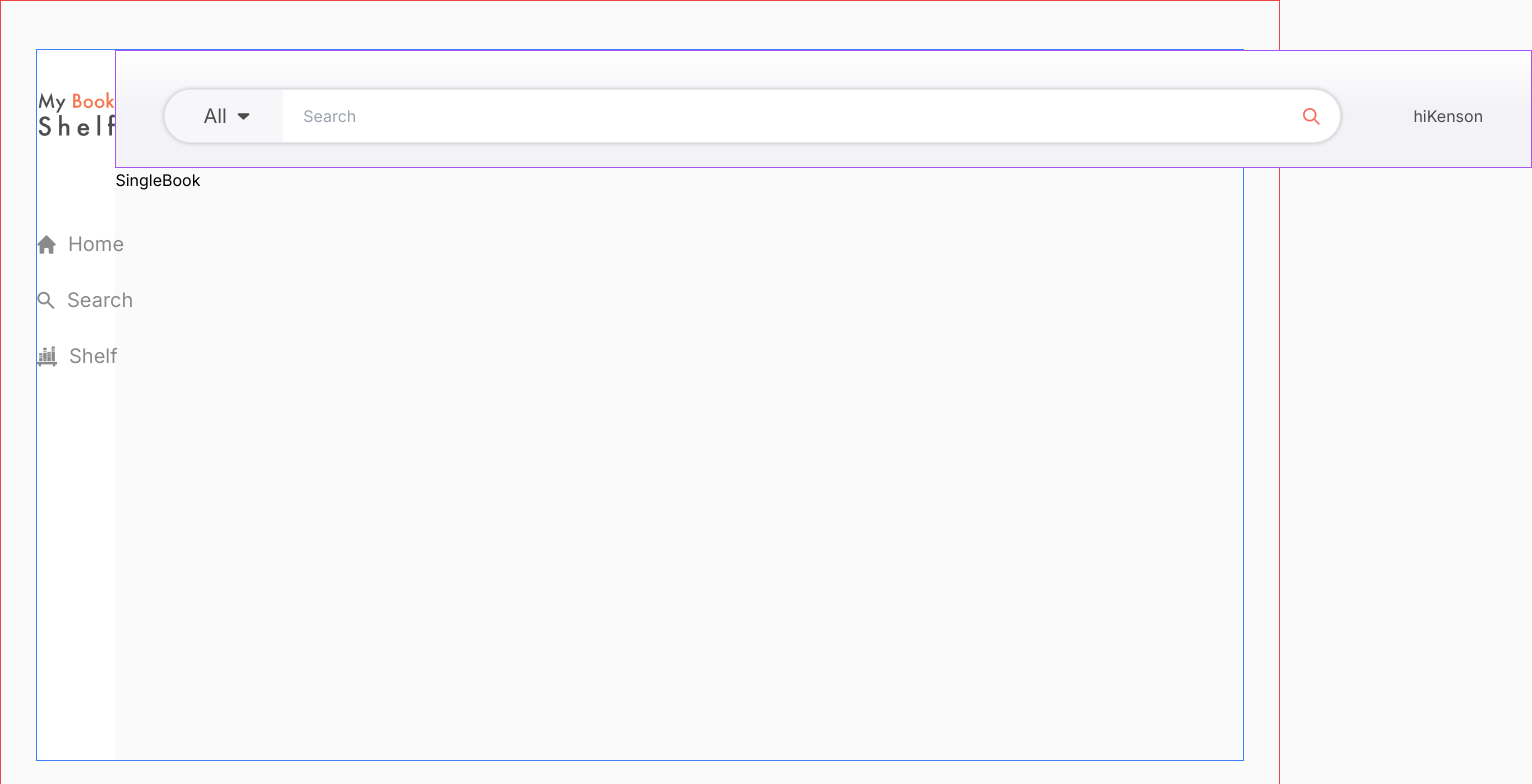
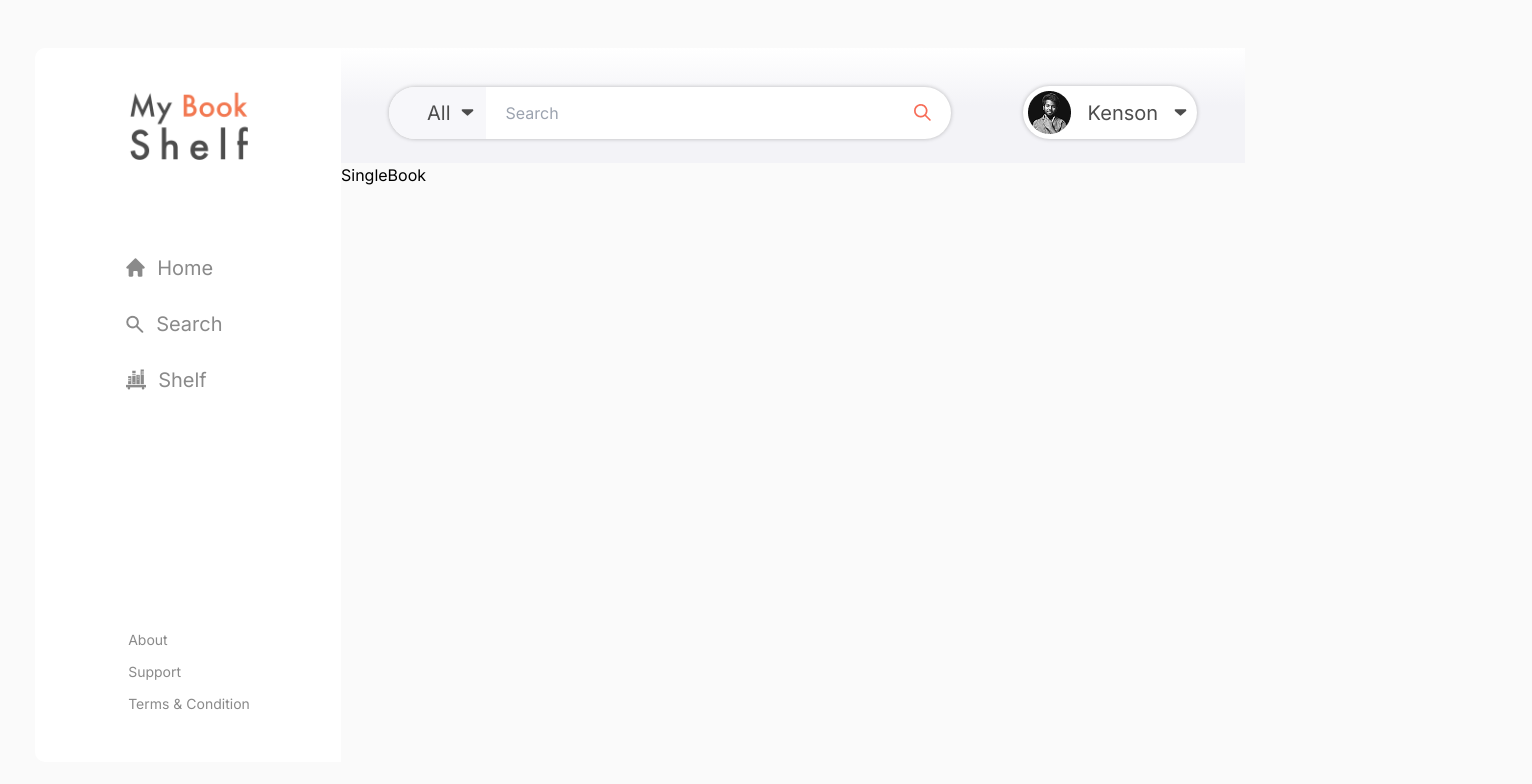
Before and after one commit to YudipRai10/My-Shelf, a React (Vite) app: page /book/1 in a window 1280 px wide. Shown: the top 784 px of the page, 1532 px wide, since content can reach past the window. Built offline with nearby package versions, Linux system fonts and the light colour scheme.

Commit message:
Added responsiveness

```diff
--- /dev/null
+++ b/src/Components/SideBar/InfoLink.tsx
@@ -0,0 +1,16 @@
+import React from "react";
+
+function InfoLink(): React.ReactElement {
+  const links = ["About", "Support", "Terms & Condition"];
+  return (
+    <div className="text-sm text-side ml-0.5">
+      {links.map((link, index) => (
+        <p key={index} className="hover:text-primary cursor-pointer mt-3">
+          {link}
+        </p>
+      ))}
+    </div>
+  );
+}
+
+export default InfoLink;
--- /dev/null
+++ b/src/Components/SideBar/NavigationLink.tsx
@@ -0,0 +1,69 @@
+import React from "react";
+import home from "../../assets/home.png";
+import homeActive from "../../assets/homeActive.png";
+import search from "../../assets/search.png";
+import searchActive from "../../assets/searchActive.png";
+import shelf from "../../assets/shelf.png";
+import shelfActive from "../../assets/shelfActive.png";
+import { NavLink, useLocation } from "react-router-dom";
+import { BarProps } from "../../Layout/TopBar";
+
+function NavigationLink({ setShowSideBar }: BarProps): React.ReactElement {
+  const location = useLocation();
+
+  const navData = [
+    {
+      path: "/home",
+      imgActive: homeActive,
+      altActive: "home-active",
+      img: home,
+      alt: "home",
+      label: "Home",
+    },
+    {
+      path: "/search",
+      imgActive: searchActive,
+      altActive: "search-active",
+      img: search,
+      alt: "search",
+      label: "Search",
+    },
+    {
+      path: "/my_shelf",
+      imgActive: shelfActive,
+      altActive: "shelf-active",
+      img: shelf,
+      alt: "shelf",
+      label: "Shelf",
+    },
+  ];
+
+  return (
+    <div className="flex flex-col gap-8 text-xl leading-6">
+      {navData.map((data, index) => (
+        <div key={index} className="flex gap-3">
+          {location.pathname === `${data.path}` ? (
+            <img
+              src={data.imgActive}
+              alt={data.altActive}
+              className="object-contain"
+            />
+          ) : (
+            <img src={data.img} alt={data.alt} className="object-contain" />
+          )}
+          <NavLink
+            to={data.path}
+            className={({ isActive }) =>
+              isActive ? "text-primary" : "text-side"
+            }
+            onClick={() => setShowSideBar(false)}
+          >
+            {data.label}
+          </NavLink>
+        </div>
+      ))}
+    </div>
+  );
+}
+
+export default NavigationLink;
--- a/src/Components/ui/logo/Logo.tsx
+++ b/src/Components/ui/logo/Logo.tsx
@@ -6,7 +6,7 @@ const Logo = ({
   width,
   className,
 }: {
-  height: string;
+  height?: string;
   width: string;
   className?: string;
 }): React.ReactElement => {
--- a/src/Layout/MainLayout.tsx
+++ b/src/Layout/MainLayout.tsx
@@ -1,19 +1,39 @@
-import React from "react";
+import React, { useState } from "react";
 import SideBar from "./SideBar";
 import { Outlet } from "react-router-dom";
 import TopBar from "./TopBar";
 
 function MainLayout(): React.ReactElement {
+  const [showSideBar, setShowSideBar] = useState<boolean>(false);
+
   return (
-    <div className="border border-red-500 h-dvh px-8.5 pt-12 pb-9.5">
-      <section className="border border-blue-500 h-full flex">
-        <SideBar />
+    <main className="main h-screen px-8.5 pt-12 pb-9.5">
+      <section className="flex justify-start h-full">
+        {/* Sidebar */}
+        <aside
+          className="w-40 md:w-side bg-white rounded-l-sidebar hidden md:block"
+          data-aos="fade-right"
+          data-aos-duration="1000"
+        >
+          <SideBar showSideBar={showSideBar} setShowSideBar={setShowSideBar} />
+        </aside>
+
+        {/* Content Area */}
         <div className="flex-grow">
-          <TopBar />
+          <TopBar setShowSideBar={setShowSideBar} />
           <Outlet />
         </div>
       </section>
-    </div>
+
+      {/* For small screen Sidebar */}
+      <div
+        className={`absolute top-0 bottom-0 right-0 overflow-hidden bg-white transition-all duration-300 z-10 ${
+          showSideBar ? "w-4/5 shadow-custom" : "w-0"
+        }`}
+      >
+        <SideBar showSideBar={showSideBar} setShowSideBar={setShowSideBar} />
+      </div>
+    </main>
   );
 }
 
--- a/src/Layout/SideBar.tsx
+++ b/src/Layout/SideBar.tsx
@@ -1,81 +1,33 @@
 import React from "react";
 import Logo from "../Components/ui/logo/Logo";
-import home from "../assets/home.png";
-import homeActive from "../assets/homeActive.png";
-import search from "../assets/search.png";
-import searchActive from "../assets/searchActive.png";
-import shelf from "../assets/shelf.png";
-import shelfActive from "../assets/shelfActive.png";
-import { NavLink, useLocation } from "react-router-dom";
+import InfoLink from "../Components/SideBar/InfoLink";
+import NavigationLink from "../Components/SideBar/NavigationLink";
+import { BarProps } from "./TopBar";
+import cross from "../assets/cross_icon.png";
 
-function SideBar(): React.ReactElement {
-  const location = useLocation();
+interface SideBarProps extends BarProps {
+  showSideBar: boolean;
+}
+
+function SideBar({
+  showSideBar,
+  setShowSideBar,
+}: SideBarProps): React.ReactElement {
   return (
-    <div className="justify-center w-side h-full bg-white rounded-tl-lg rounded-bl-lg hidden sm:flex">
-      <div className="flex flex-col gap-24 mt-9.5">
-        <Logo width="w-small" height="h-auto" />
+    <div className="flex flex-col gap-24 h-full items-center pt-9.5 pb-12 relative">
+      {showSideBar && (
+        <img
+          src={cross}
+          alt="cross-icon"
+          className="absolute right-2 transition-all duration-300 object-contain cursor-pointer"
+          onClick={() => setShowSideBar(false)}
+        />
+      )}
+      <Logo width="w-small" />
 
-        <div className="flex flex-col gap-8 text-xl leading-6">
-          <div className="flex gap-3">
-            {location.pathname === "/home" ? (
-              <img
-                src={homeActive}
-                alt="home-active"
-                className="object-contain"
-              />
-            ) : (
-              <img src={home} alt="home" className="object-contain" />
-            )}
-            <NavLink
-              to="/home"
-              className={({ isActive }) =>
-                isActive ? "text-primary" : "text-inactive"
-              }
-            >
-              Home
-            </NavLink>
-          </div>
-
-          <div className="flex gap-3">
-            {location.pathname === "/search" ? (
-              <img
-                src={searchActive}
-                alt="search-active"
-                className="object-contain"
-              />
-            ) : (
-              <img src={search} alt="search" className="object-contain" />
-            )}
-            <NavLink
-              to="/search"
-              className={({ isActive }) =>
-                isActive ? "text-primary" : "text-inactive"
-              }
-            >
-              Search
-            </NavLink>
-          </div>
-
-          <div className="flex gap-3">
-            {location.pathname === "/my_shelf" ? (
-              <img
-                src={shelfActive}
-                alt="shelf-active"
-                className="object-contain"
-              />
-            ) : (
-              <img src={shelf} alt="shelf" className="object-contain" />
-            )}
-            <NavLink
-              to="/my_shelf"
-              className={({ isActive }) =>
-                isActive ? "text-primary" : "text-inactive"
-              }
-            >
-              Shelf
-            </NavLink>
-          </div>
-        </div>
+      <div className="flex flex-col justify-between h-full">
+        <NavigationLink setShowSideBar={setShowSideBar} />
+        {!showSideBar && <InfoLink />}
       </div>
     </div>
   );
--- a/src/Layout/TopBar.tsx
+++ b/src/Layout/TopBar.tsx
@@ -1,32 +1,61 @@
 import React from "react";
 import search from "../assets/orange_search.png";
 import caret from "../assets/caret.png";
+import profilepic from "../assets/profilepic.png";
+import menu from "../assets/menu_icon.png";
+import { useNavigate } from "react-router-dom";
 
-function TopBar(): React.ReactElement {
+export interface BarProps {
+  setShowSideBar: React.Dispatch<React.SetStateAction<boolean>>;
+}
+
+function TopBar({ setShowSideBar }: BarProps): React.ReactElement {
+  const navigate = useNavigate();
+
   return (
-    <div className="border border-purple-500 bg-gradient-to-b from-white from-0% via-[#F3F3F7] via-50% to-[#F3F3F7] to-90%  flex gap-18 px-12 pt-9.5 pb-6 text-primary">
-      <div className="flex items-center bg-white shadow-low rounded-4xl border w-[1177px]">
-        <div className="flex items-center gap-2.5 text-xl px-9.5 rounded-l-4xl bg-small py-3 cursor-pointer">
+    <nav
+      className="md:bg-gradient-to-b from-white from-0% via-light via-50% to-light to-90% flex justify-between items-center md:gap-2 xl:gap-18 px-2 lg:px-12 pt-9.5 pb-6 text-primary"
+      data-aos="fade-left"
+      data-aos-duration="1000"
+    >
+      <div className="flex items-center shadow-low rounded-5xl w-4/5 bg-white">
+        <div className="flex items-center gap-2.5 text-xl py-3 pl-3 lg:pl-9.5 pr-5 rounded-l-5xl bg-small cursor-pointer">
           <p>All</p>
           <img src={caret} alt="caret" className="object-contain" />
         </div>
 
-        <div className="flex justify-between w-full">
+        <div className="flex items-center gap-1 w-full">
           <input
             type="text"
-            className="ml-5 outline-none border-none"
             placeholder="Search"
+            className="w-full border-none outline-none ml-5"
+            onFocus={() => navigate("/search")}
           />
-
           <img src={search} alt="search" className="pr-5 object-contain" />
         </div>
       </div>
 
-      <div className="flex items-center">
-        <div>hi</div>
-        <p>Kenson</p>
+      <div className="md:flex items-center gap-1 xl:gap-4 rounded-4xl bg-white shadow-low p-1 cursor-pointer hidden">
+        <img
+          src={profilepic}
+          alt="profile-picture"
+          className="object-contain w-7 lg:w-12"
+        />
+        <div className="flex gap-1 xl:gap-4 items-center lg:pr-2 xl:pr-7">
+          <p className="text-primary text-xs md:text-sm lg:text-xl">Kenson</p>
+          <img src={caret} alt="caret" className="object-contain" />
+        </div>
       </div>
-    </div>
+
+      <div className="block md:hidden">
+        <img
+          src={menu}
+          alt="menu-icon"
+          className="object-contain w-7 cursor-pointer"
+          onClick={() => setShowSideBar(true)}
+        />
+      </div>
+    </nav>
   );
 }
 
--- a/tailwind.config.js
+++ b/tailwind.config.js
@@ -16,7 +16,8 @@ export default {
       colors: {
         primary: "#4D4D4D",
         small: "#ABABAB",
-        inactive: "#8A8A8A",
+        side: "#8A8A8A",
+        light: "#F3F3F7",
       },
       spacing: {
         8.5: "35px",
@@ -38,7 +39,9 @@ export default {
         small: "120px",
       },
       borderRadius: {
-        "4xl": "40px",
+        sidebar: "10px",
+        "4xl": "33px",
+        "5xl": "40px",
       },
     },
   },
```
Also changed, not shown: src/assets/cross_icon.png (added), src/assets/menu_icon.png (added).
